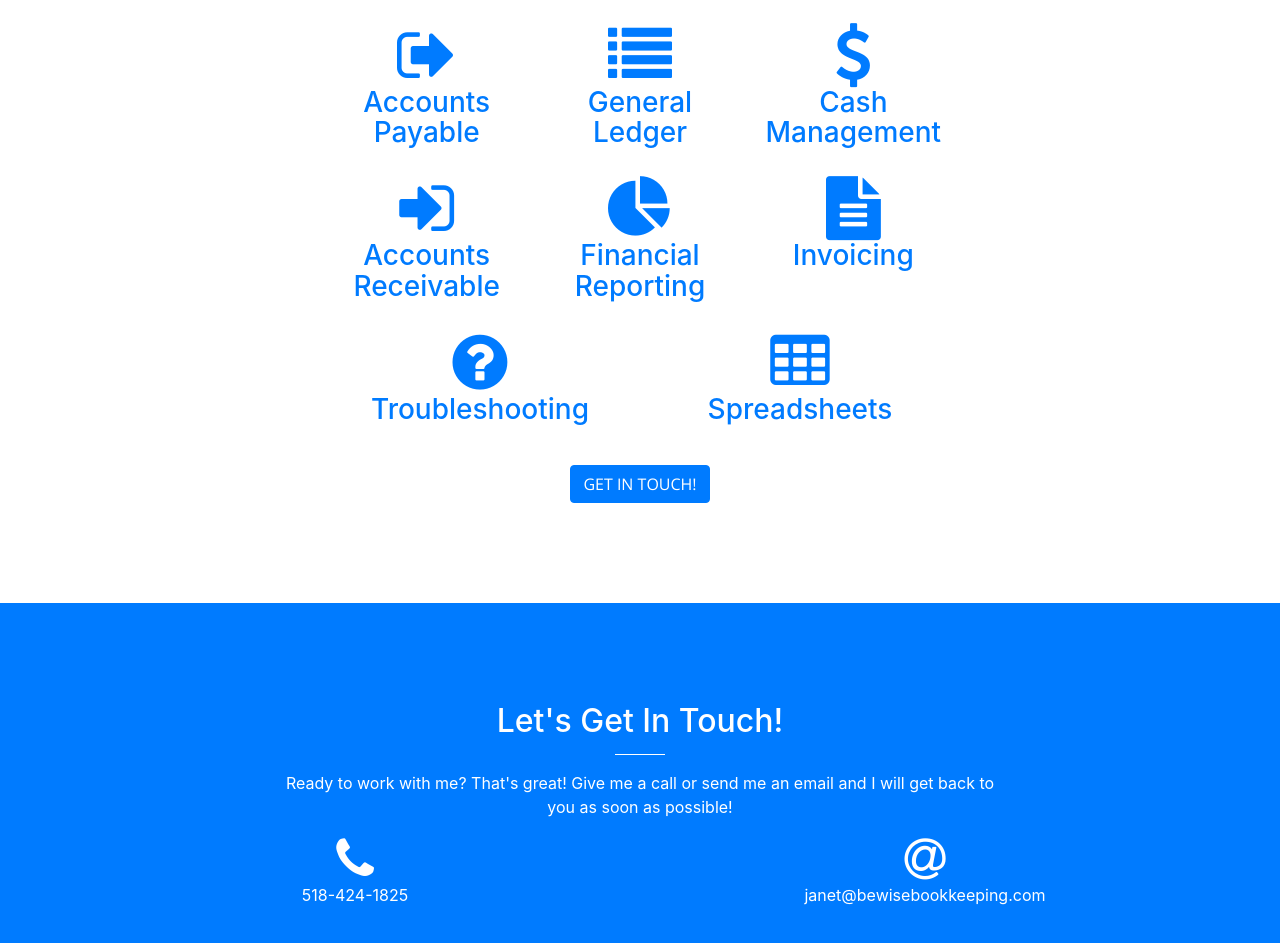
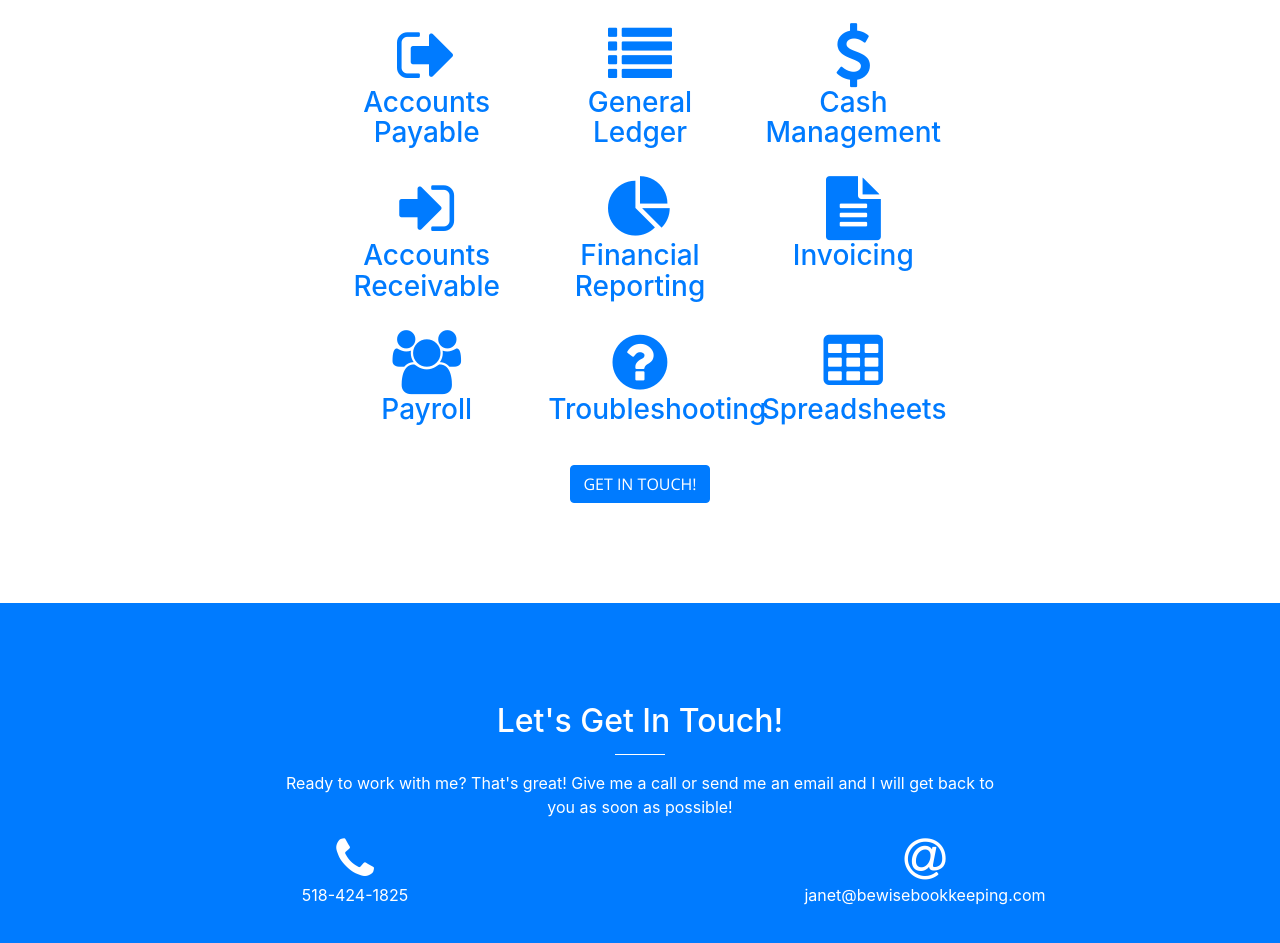
Before and after one commit to bewisebookkeeping/website, a website with bundled scripts: page index.html in a window 1280 px wide. Shown: the part 2190-3133 px from the top of the page. Built offline with nearby package versions, Linux system fonts and the light colour scheme.

Commit message:
add payroll service

```diff
--- a/index.html
+++ b/index.html
@@ -262,13 +262,19 @@
               <h3>Invoicing</h3>
             </div>
           </div>
-          <div class="col-lg-6 col-6 text-center">
+          <div class="col-lg-4 col-md-4 col-6 text-center">
+            <div class="service-box text-primary">
+              <i class="fa fa-4x fa-users sr-icons"></i>
+              <h3>Payroll</h3>
+            </div>
+          </div>
+          <div class="col-lg-4 col-md-4 col-6 text-center">
             <div class="service-box text-primary">
               <i class="fa fa-4x fa-question-circle sr-icons"></i>
               <h3>Troubleshooting</h3>
             </div>
           </div>
-          <div class="col-lg-6 col-6 text-center">
+          <div class="col-lg-4 col-md-4 col-12 text-center">
             <div class="service-box text-primary">
               <i class="fa fa-4x fa-table sr-icons"></i>
               <h3>Spreadsheets</h3>
```
